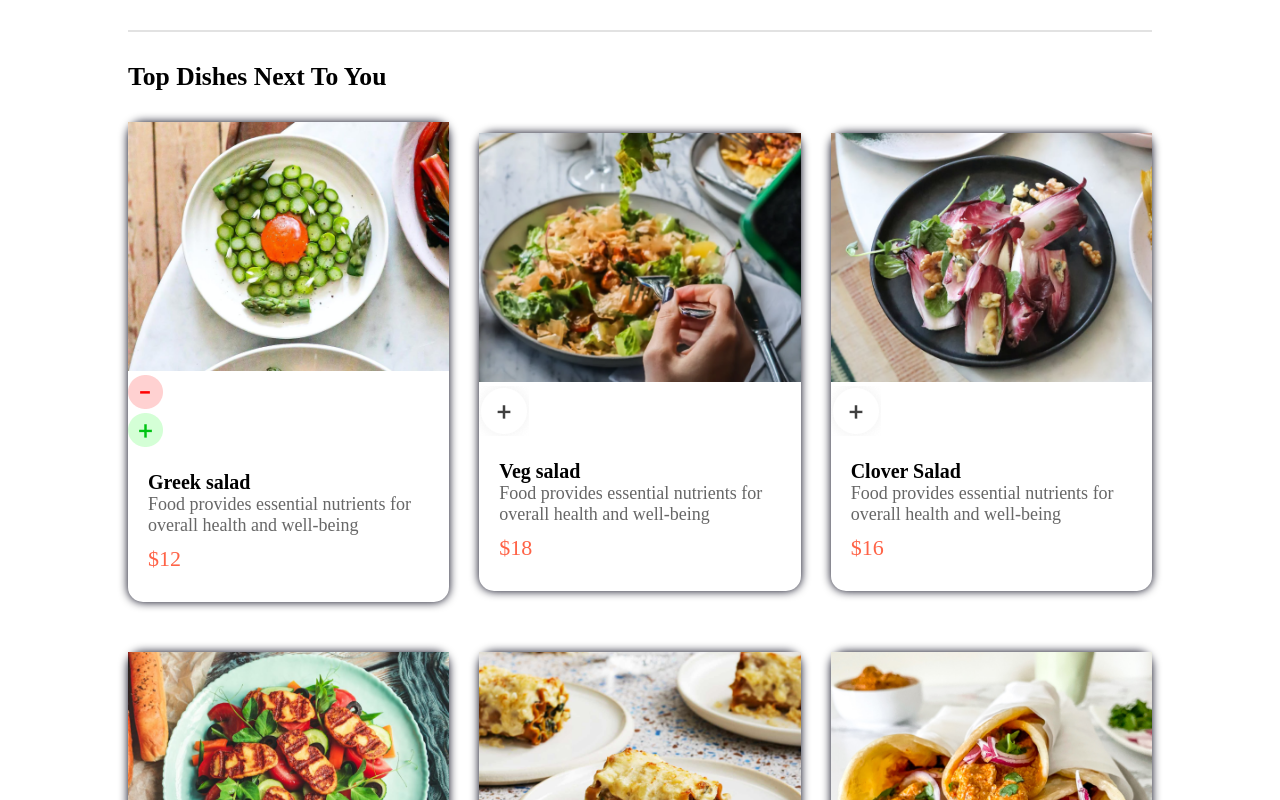
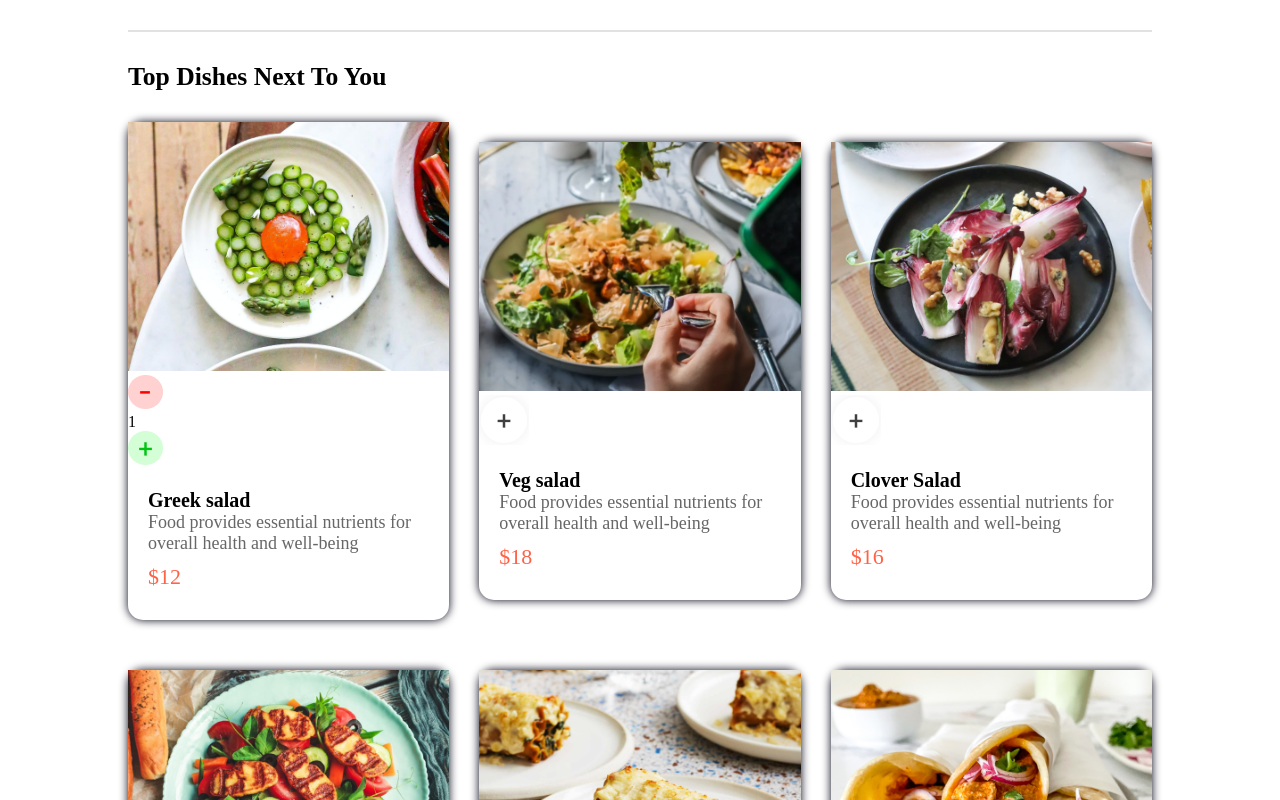
Before and after one commit to mehmetpektass/Food-Delivery-MERN-Stack, a React (Vite) app in the folder project/client/: page / in a window 1280 px wide. Both pictures are taken after a click on the picture 153 px from the left and 1372 px from the top of the page. Shown: the part 972-1772 px from the top of the page. Built offline with nearby package versions, Linux system fonts and the light colour scheme.

Commit message:
edited food items counter text back

```diff
--- a/project/client/src/components/FoodItem/FoodItem.jsx
+++ b/project/client/src/components/FoodItem/FoodItem.jsx
@@ -18,7 +18,7 @@ const FoodItem = ({ id, name, price, description, image }) => {
         ) : (
           <div className="food-item-counter">
             <img onClick={() => setItemCount(prev=>prev-1)} src={frontendAssets.remove_icon_red} alt="" />
-            <p>{}</p>
+            <p>{itemCount}</p>
             <img onClick={() => setItemCount(prev=>prev+1)} src={frontendAssets.add_icon_green} alt="" />
           </div>
         )}
```
Also changed, not shown: 2 other files (tests, documents, lock files or other folders).
